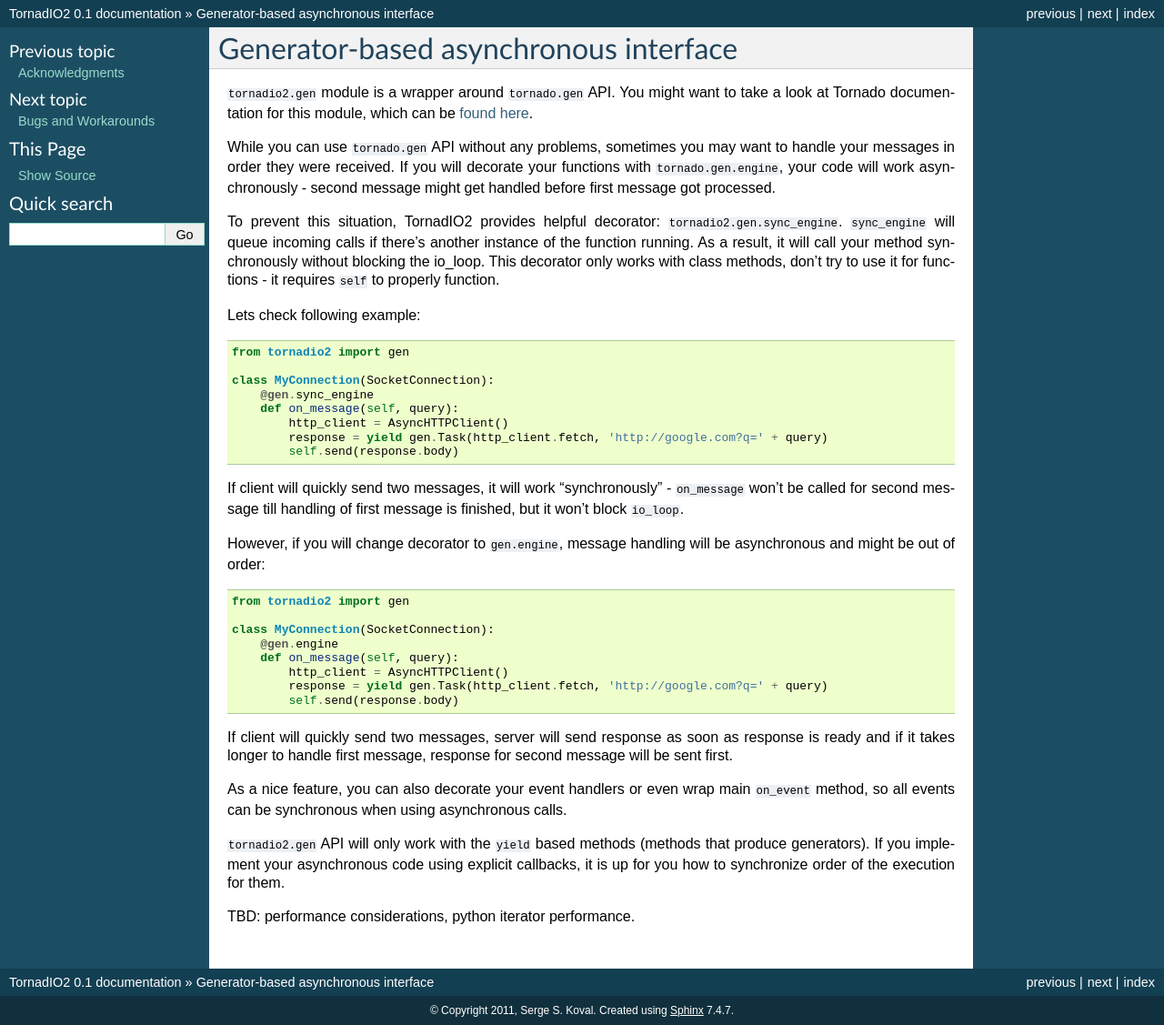
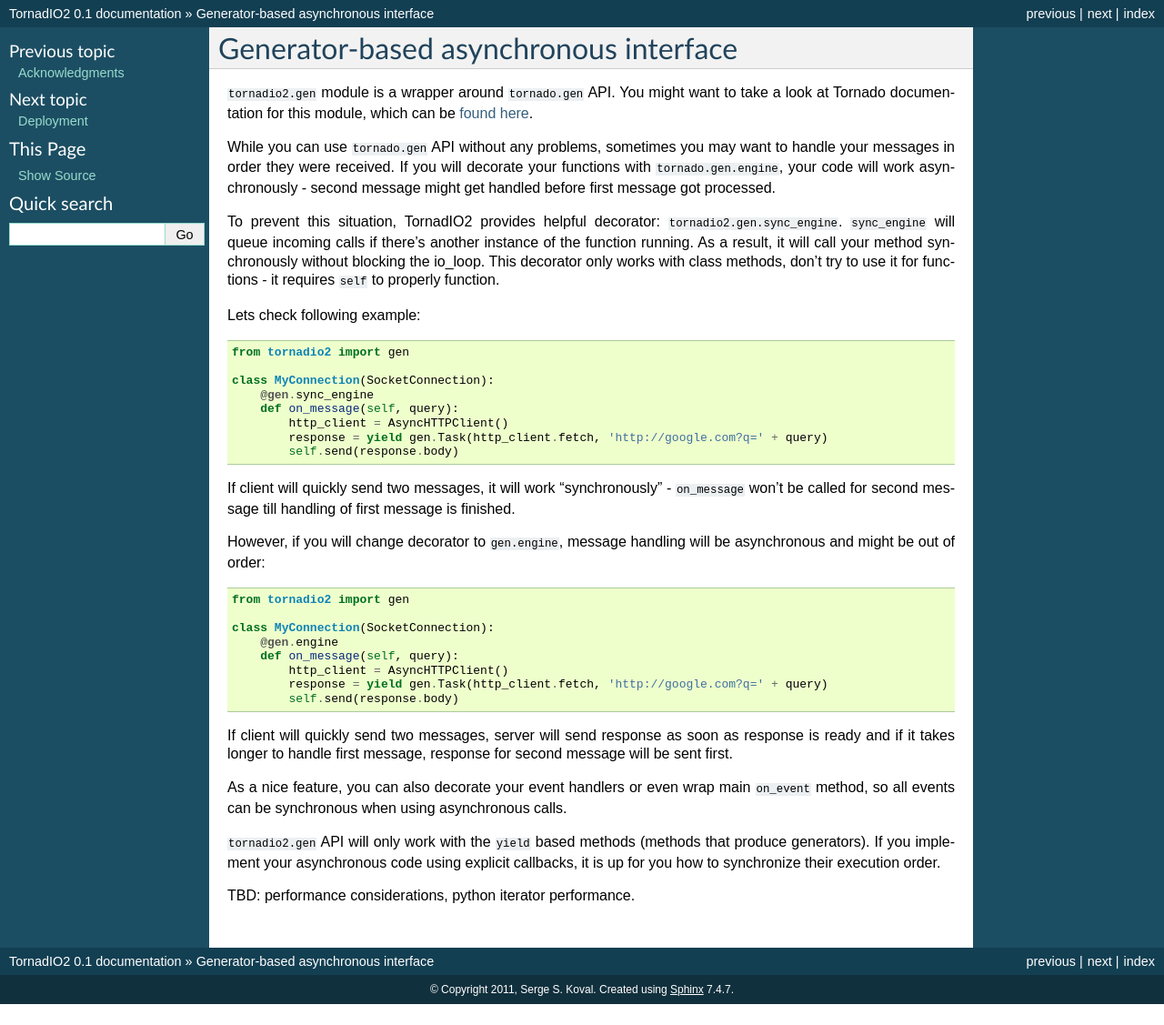
Before and after one commit to mrjoes/tornadio2, a Sphinx documentation site: the page built from doc/gen.rst, in a window 1280 px wide. Shown: the whole page at 91% size. Built offline with Sphinx 7.4.7, drawn with Linux system fonts in a browser that asks for light colours; after the commit the page ends 1104 px from its top, so only the background shows below that.

Commit message:
Added deployment section.

```diff
--- a/doc/gen.rst
+++ b/doc/gen.rst
@@ -26,10 +26,9 @@
             self.send(response.body)
 
 If client will quickly send two messages, it will work "synchronously" - ``on_message`` won't be called for second message
-till handling of first message is finished, but it won't block ``io_loop``.
+till handling of first message is finished.
 
-However, if you will change decorator to ``gen.engine``, message handling will be asynchronous and might be out of order:
-::
+However, if you will change decorator to ``gen.engine``, message handling will be asynchronous and might be out of order::
 
     from tornadio2 import gen
 
@@ -47,6 +46,6 @@
 all events can be synchronous when using asynchronous calls.
 
 ``tornadio2.gen`` API will only work with the ``yield`` based methods (methods that produce generators). If you implement your
-asynchronous code using explicit callbacks, it is up for you how to synchronize order of the execution for them.
+asynchronous code using explicit callbacks, it is up for you how to synchronize their execution order.
 
 TBD: performance considerations, python iterator performance.
--- a/doc/index.rst
+++ b/doc/index.rst
@@ -20,6 +20,7 @@
    events
    acknowledgments
    gen
+   deployment
    bugs
    api
 
```
Also changed, not shown: doc/deployment.rst (added, +40 -0 lines).
